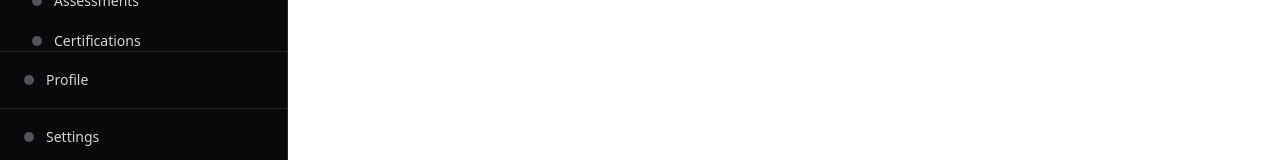
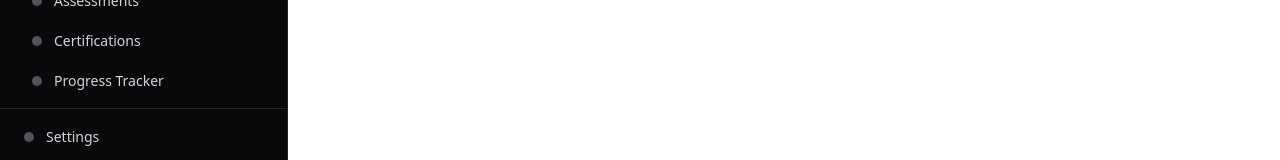
Before and after one commit to raushan-sinha/dev-forage, a React (Vite) app: page /sidebar in a window 1280 px wide. Shown: the part 521-681 px from the top of the page. Built offline with nearby package versions, Linux system fonts and the light colour scheme; no server answers.

Commit message:
Removed comments, whitespaces and a link

```diff
--- a/src/components/Layout/Sidebar.jsx
+++ b/src/components/Layout/Sidebar.jsx
@@ -10,8 +10,7 @@ const sidebarLinks = [
 ];
 
 //TODO: Footer links -
-const footerLinks = ['Profile', 'Settings', 'Billing', 'Logout'];
-
+const footerLinks = ['Settings', 'Billing', 'Logout'];
 
 const Sidebar = () => {
     return (
@@ -36,46 +35,6 @@ const Sidebar = () => {
                         ))}
                     </div>
                 ))}
-
-                {/* Core */}
-                {/* <div>
-                    <p className="text-xs uppercase tracking-widest text-zinc-500 mb-3">
-                        Core
-                    </p>
-                    <SidebarLink label="Dashboard" />
-                    <SidebarLink label="Learning Paths" />
-                    <SidebarLink label="My Courses" />
-                </div> */}
-
-                {/* Build */}
-                {/* <div>
-                    <p className="text-xs uppercase tracking-widest text-zinc-500 mb-3">
-                        Build
-                    </p>
-                    <SidebarLink label="Projects" />
-                    <SidebarLink label="Code Labs" />
-                    <SidebarLink label="Playground" />
-                </div> */}
-
-                {/* Validate */}
-                {/* <div>
-                    <p className="text-xs uppercase tracking-widest text-zinc-500 mb-3">
-                        Validate
-                    </p>
-                    <SidebarLink label="Assessments" />
-                    <SidebarLink label="Certifications" />
-                    <SidebarLink label="Progress Tracker" />
-                </div> */}
-
-                {/* Career */}
-                {/* <div>
-                    <p className="text-xs uppercase tracking-widest text-zinc-500 mb-3">
-                        Career
-                    </p>
-                    <SidebarLink label="Career Hub" />
-                    <SidebarLink label="Community" />
-                    <SidebarLink label="Mentorship" />
-                </div> */}
             </nav>
 
             {/* Footer */}
@@ -88,20 +47,4 @@ const Sidebar = () => {
     );
 };
 
-// const SidebarLink = ({ label, danger }) => {
-//     return (
-//         <div
-//             className={`group flex items-center gap-3 px-4 py-2.5 rounded-lg cursor-pointer transition
-//           ${danger
-//                     ? "text-red-400 hover:bg-red-500/10"
-//                     : "text-zinc-300 hover:bg-zinc-800 hover:text-white"
-//                 }`}
-//         >
-//             {/* Icon placeholder */}
-//             <span className="h-2.5 w-2.5 rounded-full bg-zinc-600 group-hover:bg-indigo-500 transition" />
-//             <span className="text-sm font-medium">{label}</span>
-//         </div>
-//     );
-// };
-
 export default Sidebar;
```
